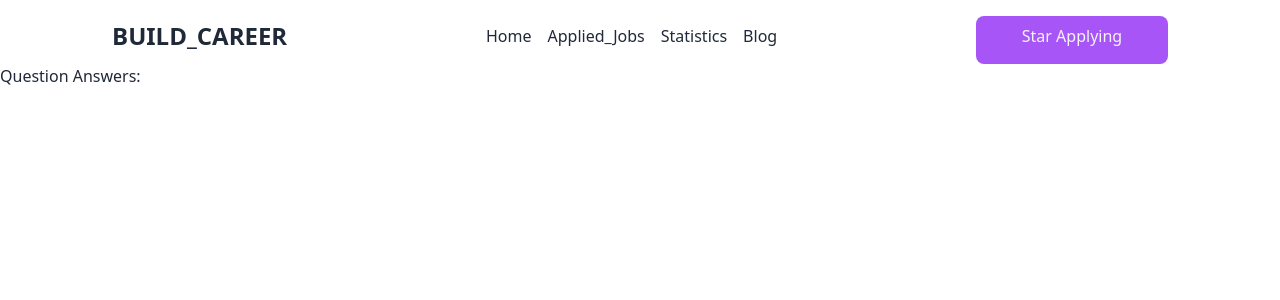
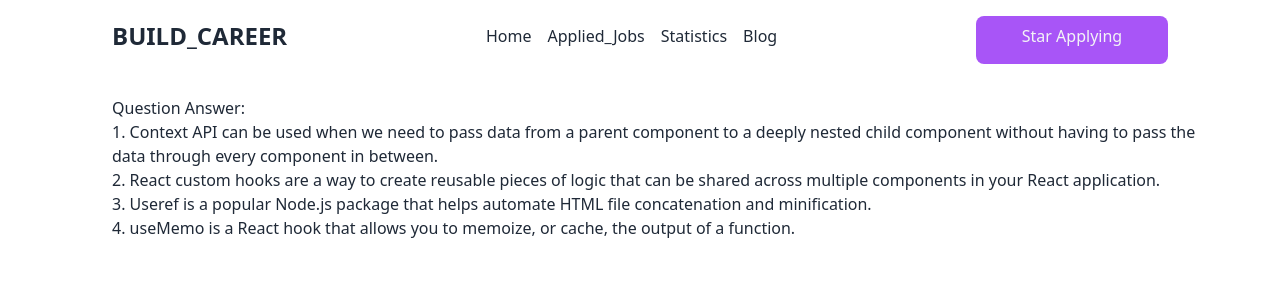
Before and after one commit to Risul-Islam-Tushar/Build_Career, a React (Vite) app: page /blog in a window 1280 px wide. Shown: the top 300 px of the page. Built offline with nearby package versions, Linux system fonts and the light colour scheme.

Commit message:
question answer added

```diff
--- a/src/Components/Blog.jsx
+++ b/src/Components/Blog.jsx
@@ -2,8 +2,18 @@ import React from 'react';
 
 const Blog = () => {
     return (
-        <div>
-            Question Answers:
+        <div className='ms-28 mr-20 mt-8 mb-20'>
+            Question Answer: <br />
+            1. Context API can be used when we need to pass data from a parent component to a deeply nested child component without having to pass the data through every component in between.
+            <br />
+            2.
+            React custom hooks are a way to create reusable pieces of logic that can be shared across multiple components in your React application.
+            <br />
+            3.
+            Useref is a popular Node.js package that helps automate HTML file concatenation and minification.
+            <br />
+            4.
+            useMemo is a React hook that allows you to memoize, or cache, the output of a function.
         </div>
     );
 };
```
